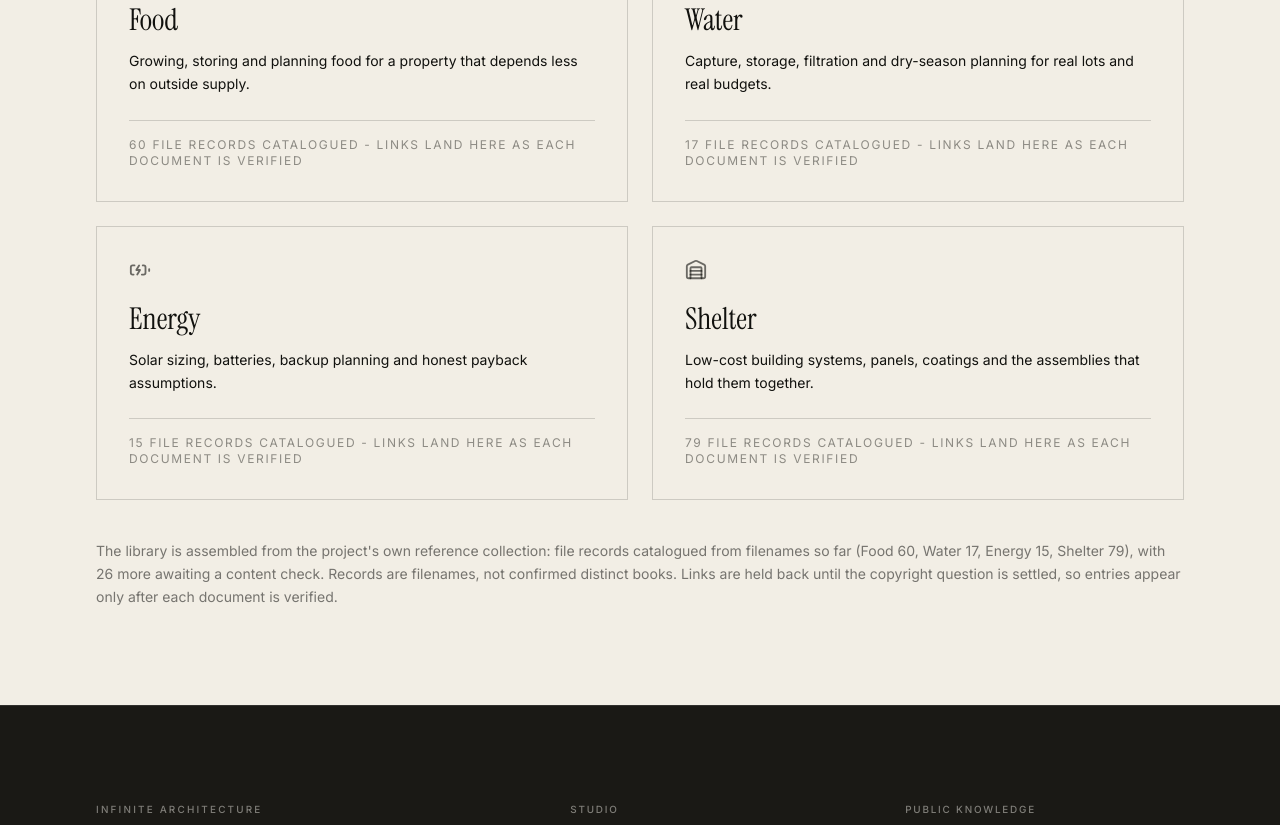
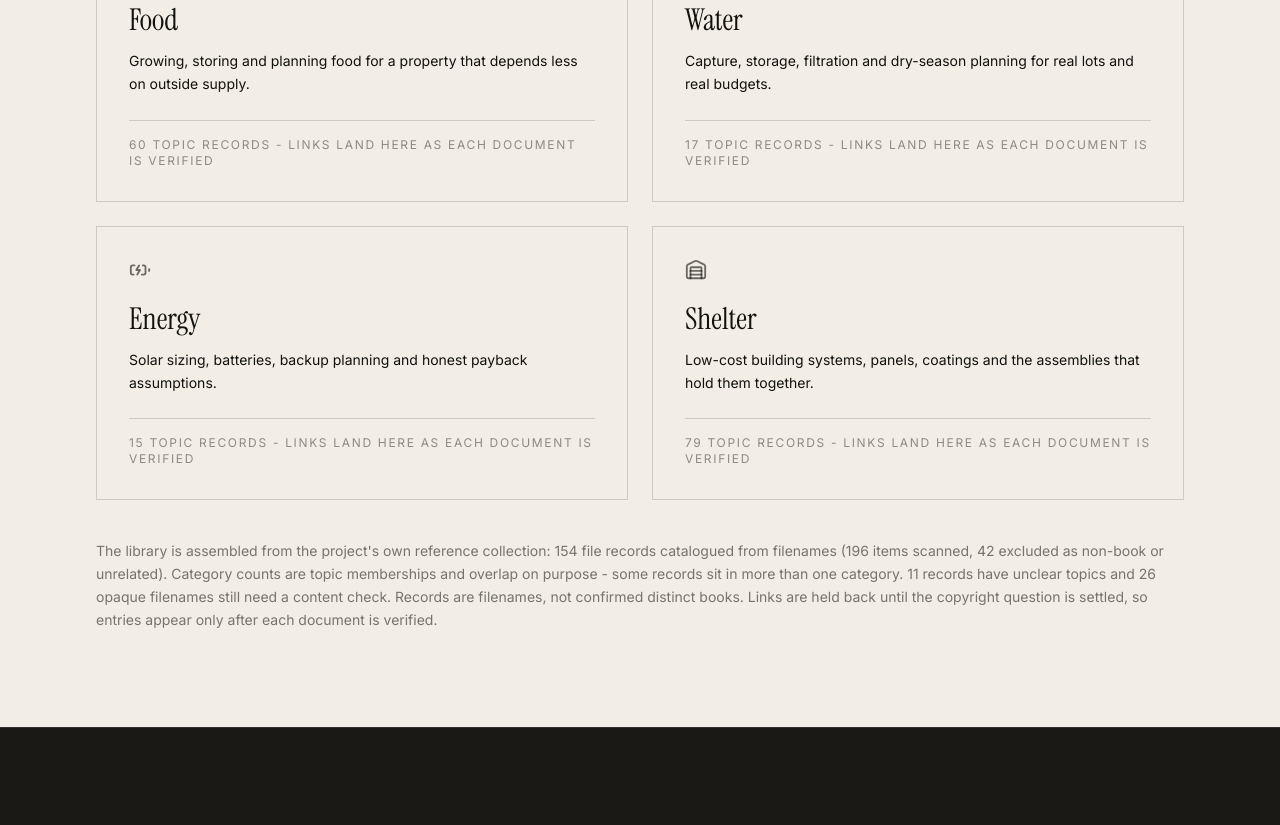
Before and after one commit to executiveusa/infinite-architecture-, a Next.js app: page /field-notes/reference-library in a window 1280 px wide. Shown: the part 640-1465 px from the top of the page. Built offline with nearby package versions, Linux system fonts and the light colour scheme.

Commit message:
Reference library: reconcile catalog footnote with raw provenance (154 records from 196 scanned minus 42 excluded; category counts are overlapping topic memberships; 11 unclear-topic, 26 opaque To Sort); card counts read 'N topic records'.

```diff
--- a/app/field-notes/reference-library/page.tsx
+++ b/app/field-notes/reference-library/page.tsx
@@ -12,25 +12,25 @@ const CATEGORIES = [
   {
     title: "Food",
     icon: Sprout,
-    count: "60 file records",
+    count: "60",
     body: "Growing, storing and planning food for a property that depends less on outside supply.",
   },
   {
     title: "Water",
     icon: Droplets,
-    count: "17 file records",
+    count: "17",
     body: "Capture, storage, filtration and dry-season planning for real lots and real budgets.",
   },
   {
     title: "Energy",
     icon: BatteryCharging,
-    count: "15 file records",
+    count: "15",
     body: "Solar sizing, batteries, backup planning and honest payback assumptions.",
   },
   {
     title: "Shelter",
     icon: Warehouse,
-    count: "79 file records",
+    count: "79",
     body: "Low-cost building systems, panels, coatings and the assemblies that hold them together.",
   },
 ];
@@ -67,18 +67,21 @@ export default function ReferenceLibraryPage() {
               <h2 className="mt-5 font-editorial text-3xl">{title}</h2>
               <p className="mt-3 text-sm leading-relaxed text-ia-ink/62">{body}</p>
               <p className="mt-6 border-t border-ia-line pt-4 text-xs uppercase tracking-[0.14em] text-ia-ink/45">
-                {count} catalogued - links land here as each document is verified
+                {count} topic records - links land here as each document is verified
               </p>
             </div>
           ))}
         </div>
         <p className="mx-auto mt-10 max-w-[1540px] text-sm leading-relaxed text-ia-ink/55">
           The library is assembled from the project&apos;s own reference
-          collection: file records catalogued from filenames so far (Food 60,
-          Water 17, Energy 15, Shelter 79), with 26 more awaiting a content
-          check. Records are filenames, not confirmed distinct books. Links are
-          held back until the copyright question is settled, so entries appear
-          only after each document is verified.
+          collection: 154 file records catalogued from filenames (196 items
+          scanned, 42 excluded as non-book or unrelated). Category counts are
+          topic memberships and overlap on purpose - some records sit in more
+          than one category. 11 records have unclear topics and 26 opaque
+          filenames still need a content check. Records are filenames, not
+          confirmed distinct books. Links are held back until the copyright
+          question is settled, so entries appear only after each document is
+          verified.
         </p>
       </section>
     </main>
```
